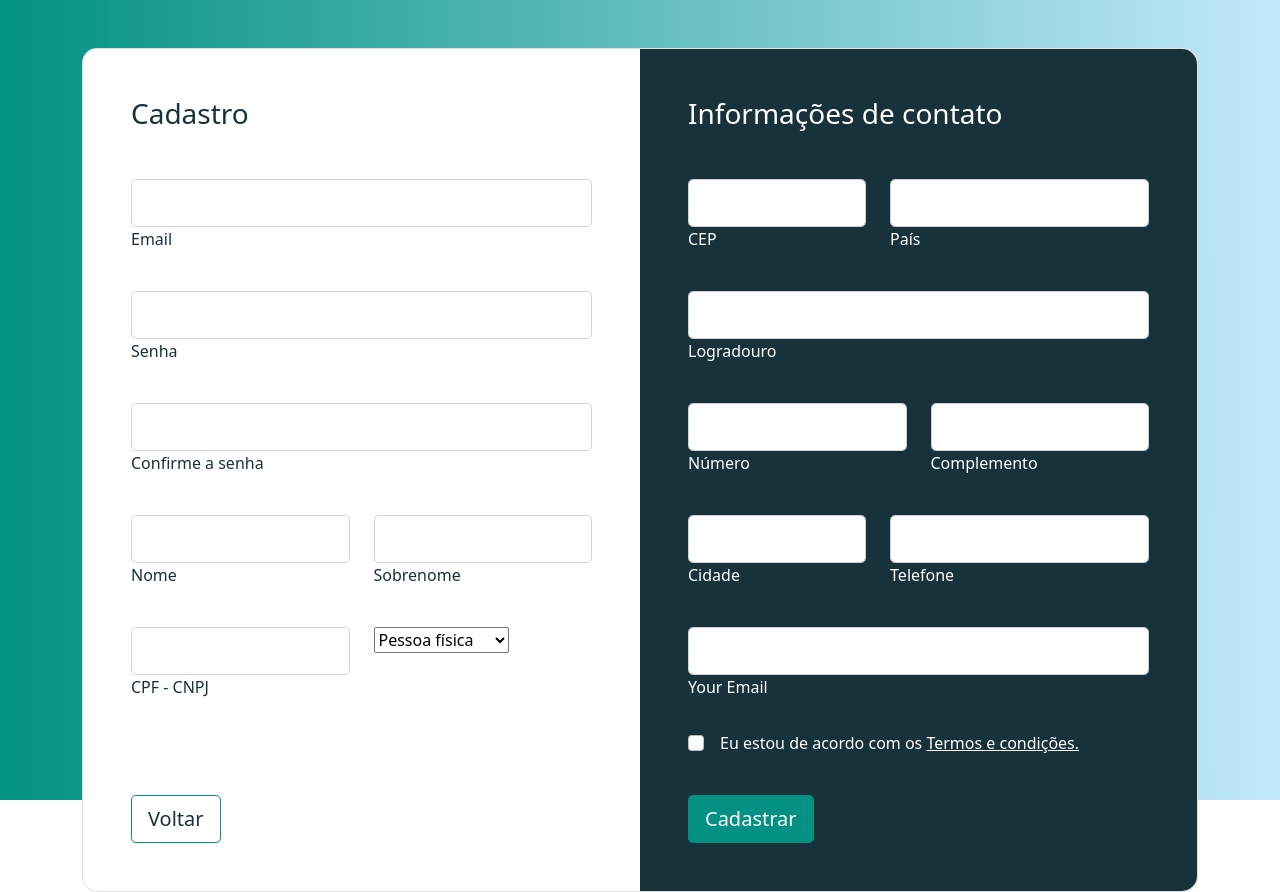
After one commit to vitorwhois/Pet_Pronto, a PHP site: page /register.html in a window 1280 px wide. The commit adds this page. Run offline with PHP 8.4, Linux system fonts and the light colour scheme.

Commit message:
atualização inicial + register.html

```diff
--- a/css/style.css
+++ b/css/style.css
@@ -71,7 +71,7 @@ footer .footer{
 }
 .btn-secondary:hover{
     background-color: var(--cor-pinksandy);
-    border: none;
+    border-color: white;
 }
 
 
@@ -87,6 +87,9 @@ ul, li {
     background-color: var(--cor-pinksandy);
 }
 
+.solucoes{
+    min-height: 780px;
+}
 @media (max-width: 768px) {
 
     .navbar{
@@ -118,3 +121,48 @@ ul, li {
         margin-top: -8px;
     }
 }
+
+/*Register */
+@media (min-width: 1025px) {
+    .h-custom {
+    height: 100vh !important;
+    }
+    }
+    .card-registration .select-input.form-control[readonly]:not([disabled]) {
+    font-size: 1rem;
+    line-height: 2.15;
+    padding-left: .75em;
+    padding-right: .75em;
+    }
+    .card-registration .select-arrow {
+    top: 13px;
+    }
+
+    .gradient-custom-2 {
+    /* fallback for old browsers */
+    background: #029182;
+
+    /* Chrome 10-25, Safari 5.1-6 */
+    background: -webkit-linear-gradient(to right, #029182, rgba(194, 233, 251, 1));
+
+    /* W3C, IE 10+/ Edge, Firefox 16+, Chrome 26+, Opera 12+, Safari 7+ */
+    background: linear-gradient(to right, #029182, rgba(194, 233, 251, 1))
+    }
+
+    .bg-indigo {
+    background-color: var(--cor-darkest);
+    }
+
+    @media (min-width: 992px) {
+    .card-registration-2 .bg-indigo {
+    border-top-right-radius: 15px;
+    border-bottom-right-radius: 15px;
+    }
+    }
+    @media (max-width: 991px) {
+    .card-registration-2 .bg-indigo {
+    border-bottom-left-radius: 15px;
+    border-bottom-right-radius: 15px;
+    }
+    }
+    /*register */
--- /dev/null
+++ b/register.html
@@ -0,0 +1,181 @@
+<!DOCTYPE html>
+<html lang="pt-br">
+<head>
+  <meta charset="UTF-8">
+  <meta name="viewport" content="width=device-width, initial-scale=1.0 minimum-scale=1">
+  <title>PetPronto</title>
+  <link href="https://cdn.jsdelivr.net/npm/bootstrap@5.0.2/dist/css/bootstrap.min.css" rel="stylesheet" integrity="sha384-EVSTQN3/azprG1Anm3QDgpJLIm9Nao0Yz1ztcQTwFspd3yD65VohhpuuCOmLASjC" crossorigin="anonymous">
+  <link rel="stylesheet" href="https://cdn.jsdelivr.net/npm/bootstrap-icons@1.11.1/font/bootstrap-icons.css">
+  <link rel="stylesheet" type="text/css" href="./css/style.css" media="screen" />
+</head>
+<body>
+    <section class="h-100 h-custom gradient-custom-2">
+        <div class="container py-5 h-100">
+          <div class="row d-flex justify-content-center align-items-center h-100">
+            <div class="col-12">
+              <div class="card card-registration card-registration-2" style="border-radius: 15px;">
+                <div class="card-body p-0">
+                  <div class="row g-0">
+                    <div class="col-lg-6">
+                      <div class="p-5">
+                        <h3 class="fw-normal mb-5" style="color: var(--cor--darkest);">Cadastro</h3>
+
+                        <div class="mb-4 pb-2">
+                            <div class="form-outline">
+                              <input type="text" id="form3Examplev4" class="form-control form-control-lg" />
+                              <label class="form-label" for="form3Examplev4">Email</label>
+                            </div>
+                          </div>
+
+                        <div class="mb-4 pb-2">
+                            <div class="form-outline">
+                              <input type="text" id="form3Examplev4" class="form-control form-control-lg" />
+                              <label class="form-label" for="form3Examplev4">Senha</label>
+                            </div>
+                        </div>
+                        <div class="mb-4 pb-2">
+                            <div class="form-outline">
+                              <input type="text" id="form3Examplev4" class="form-control form-control-lg" />
+                              <label class="form-label" for="form3Examplev4">Confirme a senha</label>
+                            </div>
+                        </div>
+
+                        <div class="row">
+                          <div class="col-md-6 mb-4 pb-2">
+
+                            <div class="form-outline">
+                              <input type="text" id="form3Examplev2" class="form-control form-control-lg" />
+                              <label class="form-label" for="form3Examplev2">Nome</label>
+                            </div>
+
+                          </div>
+                          <div class="col-md-6 mb-4 pb-2">
+
+                            <div class="form-outline">
+                              <input type="text" id="form3Examplev3" class="form-control form-control-lg" />
+                              <label class="form-label" for="form3Examplev3">Sobrenome</label>
+                            </div>
+
+                          </div>
+                        </div>
+
+
+                        <div class="row">
+                          <div class="col-md-6 mb-4 pb-3 mb-md-0 pb-md-0 mb-lg-5 pb-lg-3 ">
+
+                            <div class="form-outline">
+                              <input type="text" id="form3Examplev5" class="form-control form-control-lg" />
+                              <label class="form-label" for="form3Examplev5">CPF - CNPJ</label>
+                            </div>
+
+                          </div>
+                          <div class="col-md-6">
+
+                            <select class="select">
+                              <option value="1">Pessoa física</option>
+                              <option value="2">Pessoa Juridica</option>
+
+                            </select>
+
+                          </div>
+                        </div>
+                        <a href="index.html" class="btn btn-secondary btn-lg align-content-end mt-2 mt-lg-4 btnVoltar">Voltar</a>
+                      </div>
+                    </div>
+                    <div class="col-lg-6 bg-indigo text-white">
+                      <div class="p-5">
+                        <h3 class="fw-normal mb-5">Informações de contato</h3>
+
+                        <div class="row">
+                            <div class="col-md-5 mb-4 pb-2">
+
+                              <div class="form-outline form-white">
+                                <input type="text" id="form3Examplea4" class="form-control form-control-lg" />
+                                <label class="form-label" for="form3Examplea4">CEP</label>
+                              </div>
+
+                            </div>
+                            <div class="col-md-7 mb-4 pb-2">
+
+                              <div class="form-outline form-white">
+                                <input type="text" id="form3Examplea5" class="form-control form-control-lg" />
+                                <label class="form-label" for="form3Examplea5">País</label>
+                              </div>
+
+                            </div>
+                          </div>
+
+                        <div class="mb-4 pb-2">
+                          <div class="form-outline form-white">
+                            <input type="text" id="form3Examplea2" class="form-control form-control-lg" />
+                            <label class="form-label" for="form3Examplea2">Logradouro</label>
+                          </div>
+                        </div>
+
+                        <div class="row">
+                            <div class="col-md-6 mb-4 pb-2">
+
+                              <div class="form-outline">
+                                <input type="text" id="form3Examplev2" class="form-control form-control-lg" />
+                                <label class="form-label" for="form3Examplev2">Número</label>
+                              </div>
+
+                            </div>
+                            <div class="col-md-6 mb-4 pb-2">
+
+                              <div class="form-outline">
+                                <input type="text" id="form3Examplev3" class="form-control form-control-lg" />
+                                <label class="form-label" for="form3Examplev3">Complemento</label>
+                              </div>
+
+                            </div>
+                          </div>
+
+
+                        <div class="row">
+                          <div class="col-md-5 mb-4 pb-2">
+
+                            <div class="form-outline form-white">
+                              <input type="text" id="form3Examplea7" class="form-control form-control-lg" />
+                              <label class="form-label" for="form3Examplea7">Cidade</label>
+                            </div>
+
+                          </div>
+                          <div class="col-md-7 mb-4 pb-2">
+
+                            <div class="form-outline form-white">
+                              <input type="text" id="form3Examplea8" class="form-control form-control-lg" />
+                              <label class="form-label" for="form3Examplea8">Telefone</label>
+                            </div>
+
+                          </div>
+                        </div>
+
+                        <div class="mb-4">
+                          <div class="form-outline form-white">
+                            <input type="text" id="form3Examplea9" class="form-control form-control-lg" />
+                            <label class="form-label" for="form3Examplea9">Your Email</label>
+                          </div>
+                        </div>
+
+                        <div class="form-check d-flex justify-content-start mb-4 pb-3">
+                          <input class="form-check-input me-3" type="checkbox" value="" id="form2Example3c" />
+                          <label class="form-check-label text-white" for="form2Example3">
+                           Eu estou de acordo com os <a href="#!" class="text-white"><u>Termos e condições.</u></a>
+                          </label>
+                        </div>
+
+                        <button type="button" class="btn btn-primary btn-lg "
+                          data-mdb-ripple-color="dark">Cadastrar</button>
+
+                      </div>
+                    </div>
+                  </div>
+                </div>
+              </div>
+            </div>
+          </div>
+        </div>
+      </section>
+</body>
+</html>
```
Also changed, not shown: index.html (+9 -9 lines).
